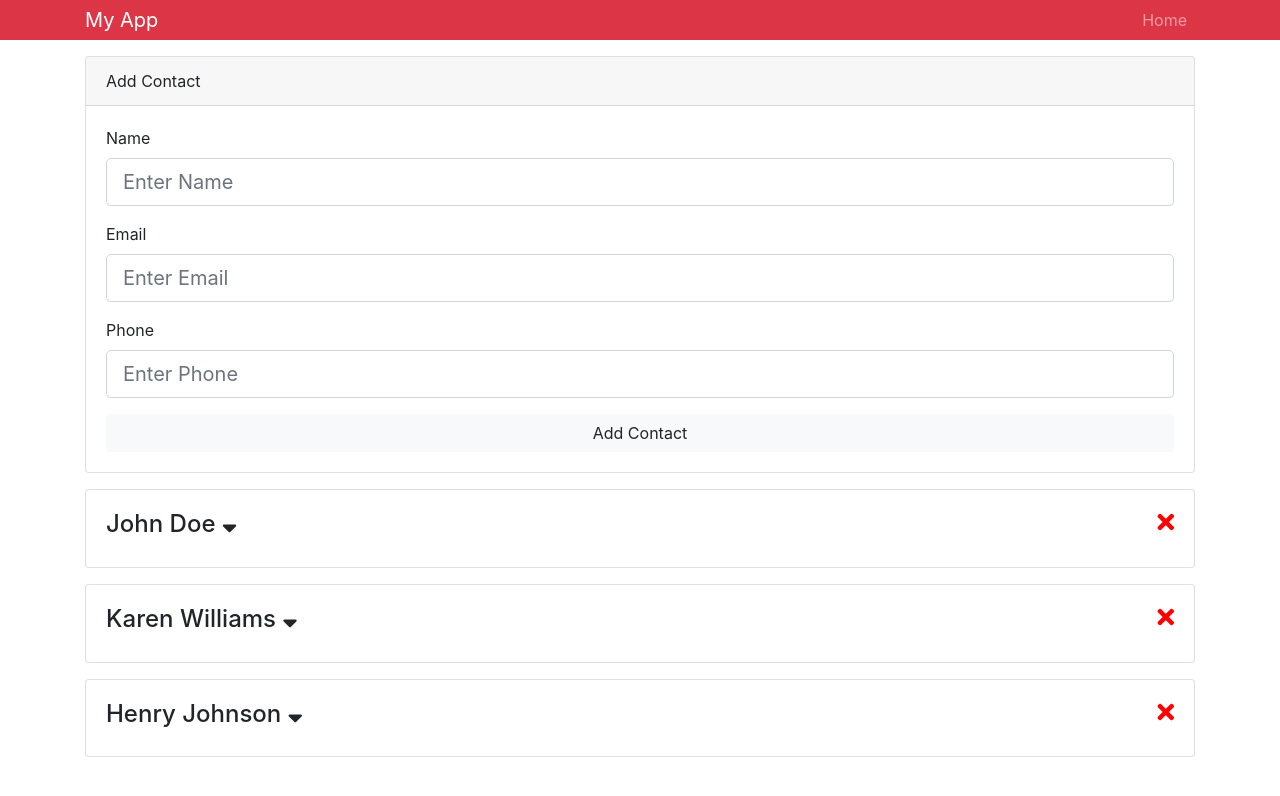
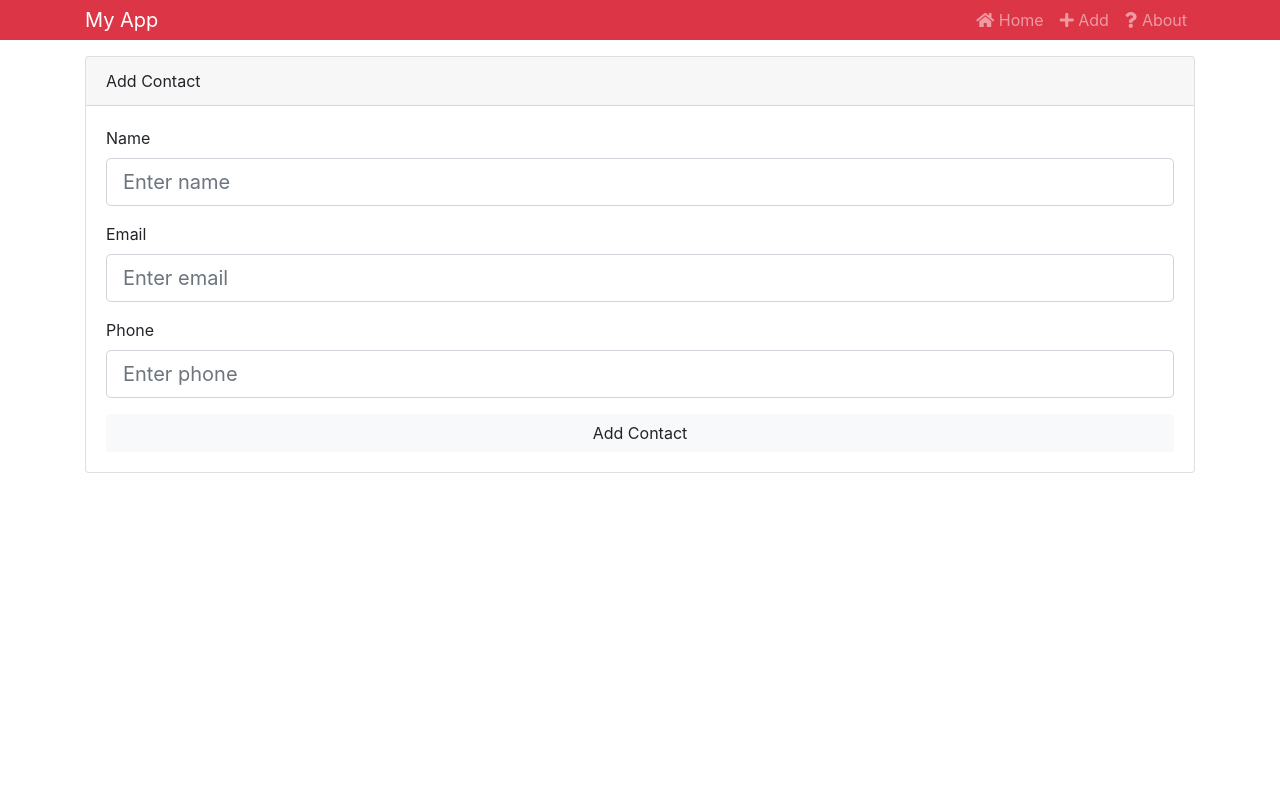
Before and after one commit to mventuri/ContactManager, a React (Create React App) app: page /contact/add in a window 1280 px wide. Shown: the top 796 px of the page. Built offline with nearby package versions, Linux system fonts and the light colour scheme.

Commit message:
Router and classnames

```diff
--- a/package.json
+++ b/package.json
@@ -4,8 +4,12 @@
   "private": true,
   "dependencies": {
     "bootstrap": "^4.1.3",
+    "classnames": "^2.2.6",
+    "jquery": "^1.9.1",
+    "popper.js": "^1.14.6",
     "react": "^16.6.3",
     "react-dom": "^16.6.3",
+    "react-router-dom": "^4.3.1",
     "react-scripts": "2.1.1",
     "uuid": "^3.3.2"
   },
--- a/src/App.js
+++ b/src/App.js
@@ -1,21 +1,30 @@
 import React, { Component } from "react";
+import { BrowserRouter as Router, Route, Switch } from "react-router-dom";
 import Contacts from "./components/contacts/Contacts";
 import Header from "./components/layout/Header";
-import Addcontact from "./components/contacts/AddContact";
+import About from "./components/pages/About";
+import AddContact from "./components/contacts/AddContact";
 import { Provider } from "./Context";
 import "bootstrap/dist/css/bootstrap.min.css";
+import NotFound from "./components/pages/NotFound";
 // import "./App.css";
 class App extends Component {
   render() {
     return (
       <Provider>
-        <div className="App">
-          <Header />
-          <div className="container">
-            <Addcontact />
-            <Contacts />
+        <Router>
+          <div className="App">
+            <Header />
+            <div className="container">
+              <Switch>
+                <Route exact path="/" component={Contacts} />
+                <Route exact path="/contact/add" component={AddContact} />
+                <Route exact path="/about" component={About} />
+                <Route component={NotFound} />
+              </Switch>
+            </div>
           </div>
-        </div>
+        </Router>
       </Provider>
     );
   }
--- a/src/components/contacts/AddContact.js
+++ b/src/components/contacts/AddContact.js
@@ -1,17 +1,35 @@
 import React, { Component } from "react";
 import { Consumer } from "../../Context";
+import TextInputGroup from "../layout/TextInputGroup";
 import uuid from "uuid";
 
 class AddContact extends Component {
   state = {
     name: "",
     email: "",
-    phone: ""
+    phone: "",
+    errors: {}
   };
 
   onSubmit = (dispatch, e) => {
     e.preventDefault();
     const { name, email, phone } = this.state;
+
+    //Check for errors
+    if (name === "") {
+      this.setState({ errors: { name: "Name is required" } });
+      return;
+    }
+
+    if (email === "") {
+      this.setState({ errors: { email: "Email is required" } });
+      return;
+    }
+
+    if (phone === "") {
+      this.setState({ errors: { phone: "Phone is required" } });
+      return;
+    }
 
     const newContact = {
       id: uuid(),
@@ -22,17 +40,21 @@ class AddContact extends Component {
 
     dispatch({ type: "ADD_CONTACT", payload: newContact });
 
+    //Clear state
     this.setState({
       name: "",
       email: "",
-      phone: ""
+      phone: "",
+      errors: {}
     });
+
+    this.props.history.push("/");
   };
 
   onChange = e => this.setState({ [e.target.name]: e.target.value });
 
   render() {
-    const { name, email, phone } = this.state;
+    const { name, email, phone, errors } = this.state;
     return (
       <Consumer>
         {value => {
@@ -42,42 +64,31 @@ class AddContact extends Component {
               <div className="card-header">Add Contact</div>
               <div className="card-body">
                 <form onSubmit={this.onSubmit.bind(this, dispatch)}>
-                  <div className="form-group">
-                    <label htmlFor="name">Name</label>
-                    <input
-                      type="text"
-                      className="form-control form-control-lg"
-                      placeholder="Enter Name"
+                  <TextInputGroup
+                    label="Name"
                     name="name"
+                    placeholder="Enter name"
                     value={name}
                     onChange={this.onChange}
-                      required
+                    error={errors.name}
                   />
-                  </div>
-                  <div className="form-group">
-                    <label htmlFor="email">Email</label>
-                    <input
+                  <TextInputGroup
+                    label="Email"
+                    name="email"
                     type="email"
-                      className="form-control form-control-lg"
-                      placeholder="Enter Email"
-                      name="email"
+                    placeholder="Enter email"
                     value={email}
                     onChange={this.onChange}
-                      required
+                    error={errors.email}
                   />
-                  </div>
-                  <div className="form-group">
-                    <label htmlFor="phone">Phone</label>
-                    <input
-                      type="number"
-                      className="form-control form-control-lg"
-                      placeholder="Enter Phone"
+                  <TextInputGroup
+                    label="Phone"
                     name="phone"
+                    placeholder="Enter phone"
                     value={phone}
                     onChange={this.onChange}
-                      required
+                    error={errors.phone}
                   />
-                  </div>
                   <input
                     type="submit"
                     value="Add Contact"
--- a/src/components/contacts/Contacts.js
+++ b/src/components/contacts/Contacts.js
@@ -20,6 +20,10 @@ class Contacts extends Component {
           const { contacts } = value;
           return (
             <React.Fragment>
+              <h1 className="display-4 mb-2">
+                {" "}
+                <span className="text-danger">Contact List</span>
+              </h1>
               {contacts.map(contact => (
                 <Contact key={contact.id} contact={contact} />
               ))}
--- a/src/components/layout/Header.js
+++ b/src/components/layout/Header.js
@@ -1,5 +1,6 @@
 import React from "react";
 import PropTypes from "prop-types";
+import { Link } from "react-router-dom";
 
 const Header = props => {
   const { branding } = props;
@@ -12,9 +13,19 @@ const Header = props => {
         <div>
           <ul className="navbar-nav mr-auto">
             <li className="nav-item">
-              <a href="/" className="nav-link">
-                Home
-              </a>
+              <Link to="/" className="nav-link">
+                <i className="fas fa-home" /> Home
+              </Link>
+            </li>
+            <li className="nav-item">
+              <Link to="/contact/add" className="nav-link">
+                <i className="fas fa-plus" /> Add
+              </Link>
+            </li>
+            <li className="nav-item">
+              <Link to="/about" className="nav-link">
+                <i className="fas fa-question" /> About
+              </Link>
             </li>
           </ul>
         </div>
--- /dev/null
+++ b/src/components/layout/TextInputGroup.js
@@ -0,0 +1,46 @@
+import React from "react";
+import PropTypes from "prop-types";
+import classnames from "classnames";
+
+const TextInputGroup = ({
+  label,
+  name,
+  value,
+  placeholder,
+  type,
+  onChange,
+  error
+}) => {
+  return (
+    <div className="form-group">
+      <label htmlFor={name}>{label}</label>
+      <input
+        type={type}
+        className={classnames("form-control form-control-lg", {
+          "is-invalid": error
+        })}
+        placeholder={placeholder}
+        name={name}
+        value={value}
+        onChange={onChange}
+      />
+      {error && <div className="invalid-feedback">{error}</div>}
+    </div>
+  );
+};
+
+TextInputGroup.propTypes = {
+  name: PropTypes.string.isRequired,
+  placeholder: PropTypes.string.isRequired,
+  value: PropTypes.string.isRequired,
+  type: PropTypes.string.isRequired,
+  label: PropTypes.string.isRequired,
+  onChange: PropTypes.func.isRequired,
+  error: PropTypes.string
+};
+
+TextInputGroup.defaultProps = {
+  type: "text"
+};
+
+export default TextInputGroup;
--- /dev/null
+++ b/src/components/pages/About.js
@@ -0,0 +1,11 @@
+import React from "react";
+
+export default function About() {
+  return (
+    <div>
+      <h1 className="display-4">About Contact Manager</h1>
+      <p className="lead"> Simple App to manage Contacts built with React</p>
+      <p className="text-secondary">Version 1.0.0</p>
+    </div>
+  );
+}
--- /dev/null
+++ b/src/components/pages/NotFound.js
@@ -0,0 +1,13 @@
+import React from "react";
+
+export default () => {
+  return (
+    <div>
+      <h1 className="display-4">
+        {" "}
+        <span className="text-danger">404</span> Sorry, page not found
+      </h1>
+      <p className="lead">Sorry, the page doesn't exist</p>
+    </div>
+  );
+};
```
Also changed, not shown: 1 other file (tests, documents, lock files or other folders). Lines whose indentation alone changed are shown as unchanged.
